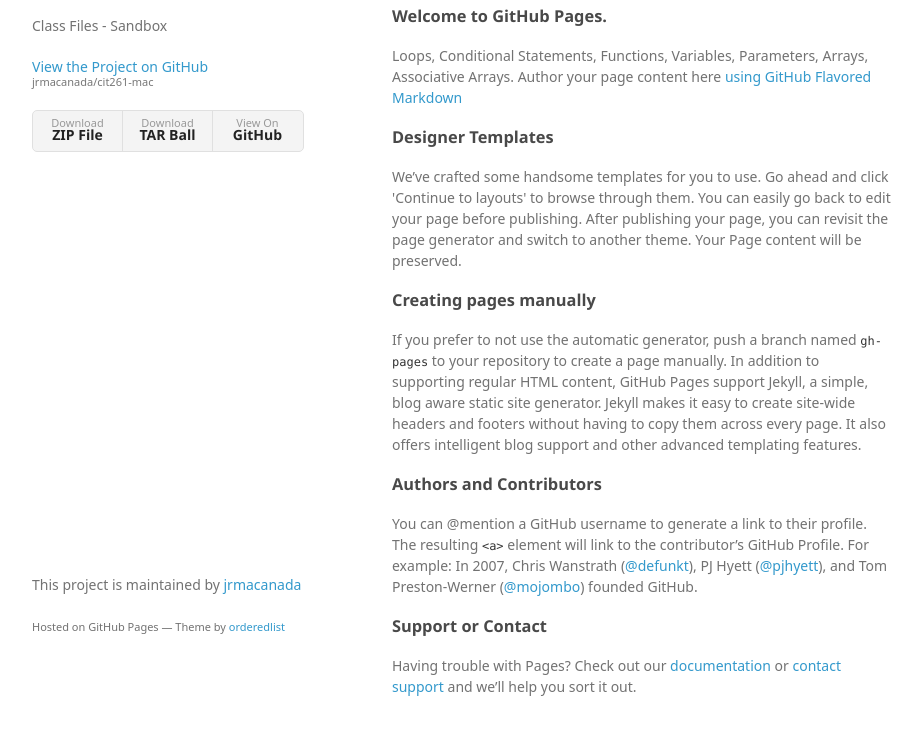
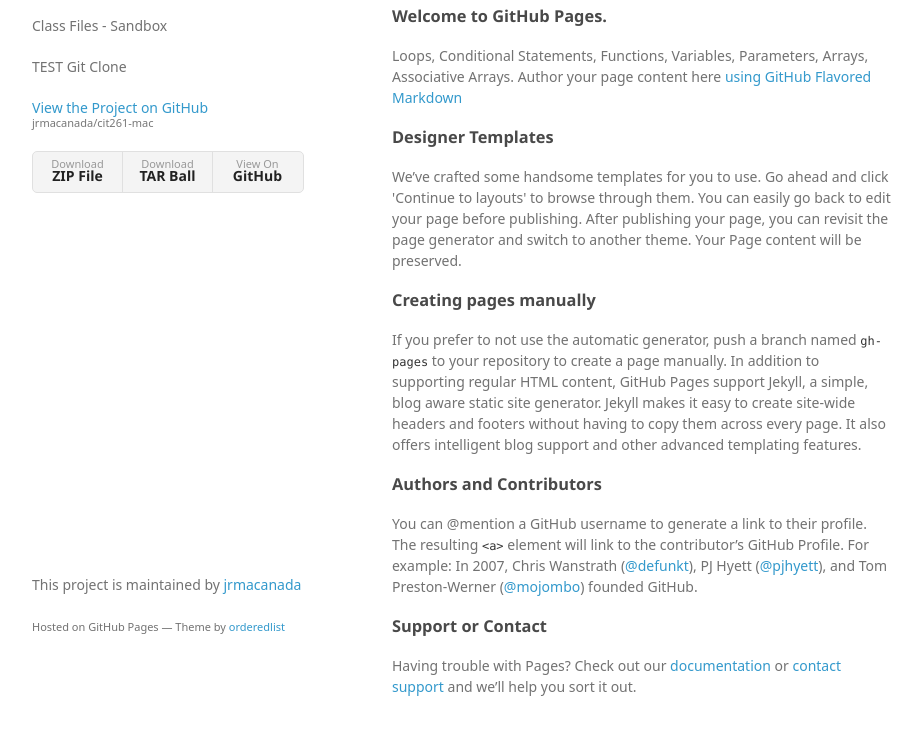
Before and after one commit to jrmacanada/cit261-mac, a plain HTML site: page index.html in a window 1280 px wide. Shown: the part 94-828 px from the top of the page, without its empty margins (178-1098 px from the left). Drawn offline with Linux system fonts and the light colour scheme; a web font is replaced by a local one.

Commit message:
10/19/2016 - TEST Git Clone

```diff
--- a/index.html
+++ b/index.html
@@ -17,6 +17,7 @@
       <header>
         <h1>CIT261-mac</h1>
         <p>Class Files - Sandbox</p>
+        <p>TEST Git Clone</p>
 
         <p class="view"><a href="https://github.com/jrmacanada/cit261-mac">View the Project on GitHub <small>jrmacanada/cit261-mac</small></a></p>
 
```
